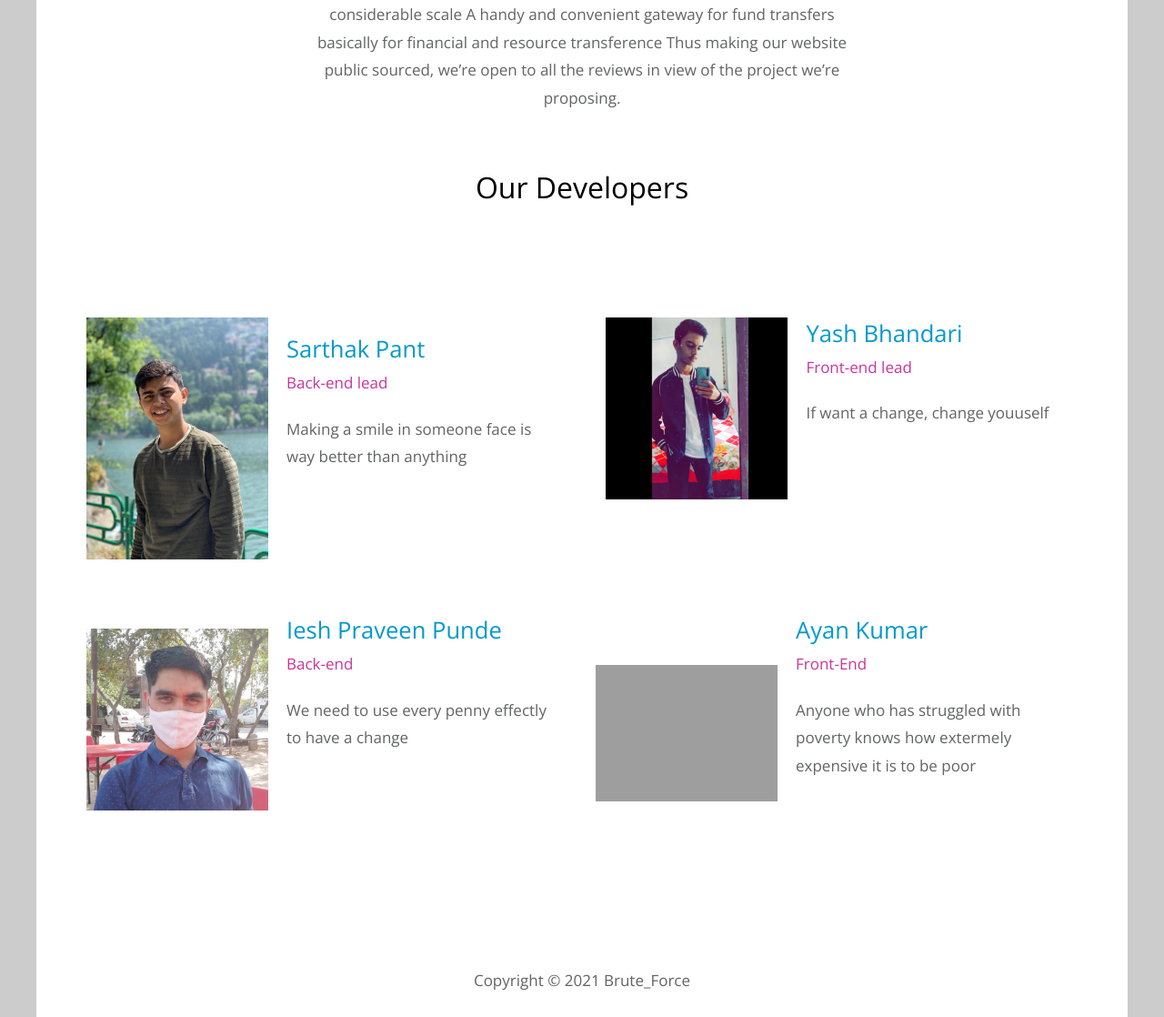
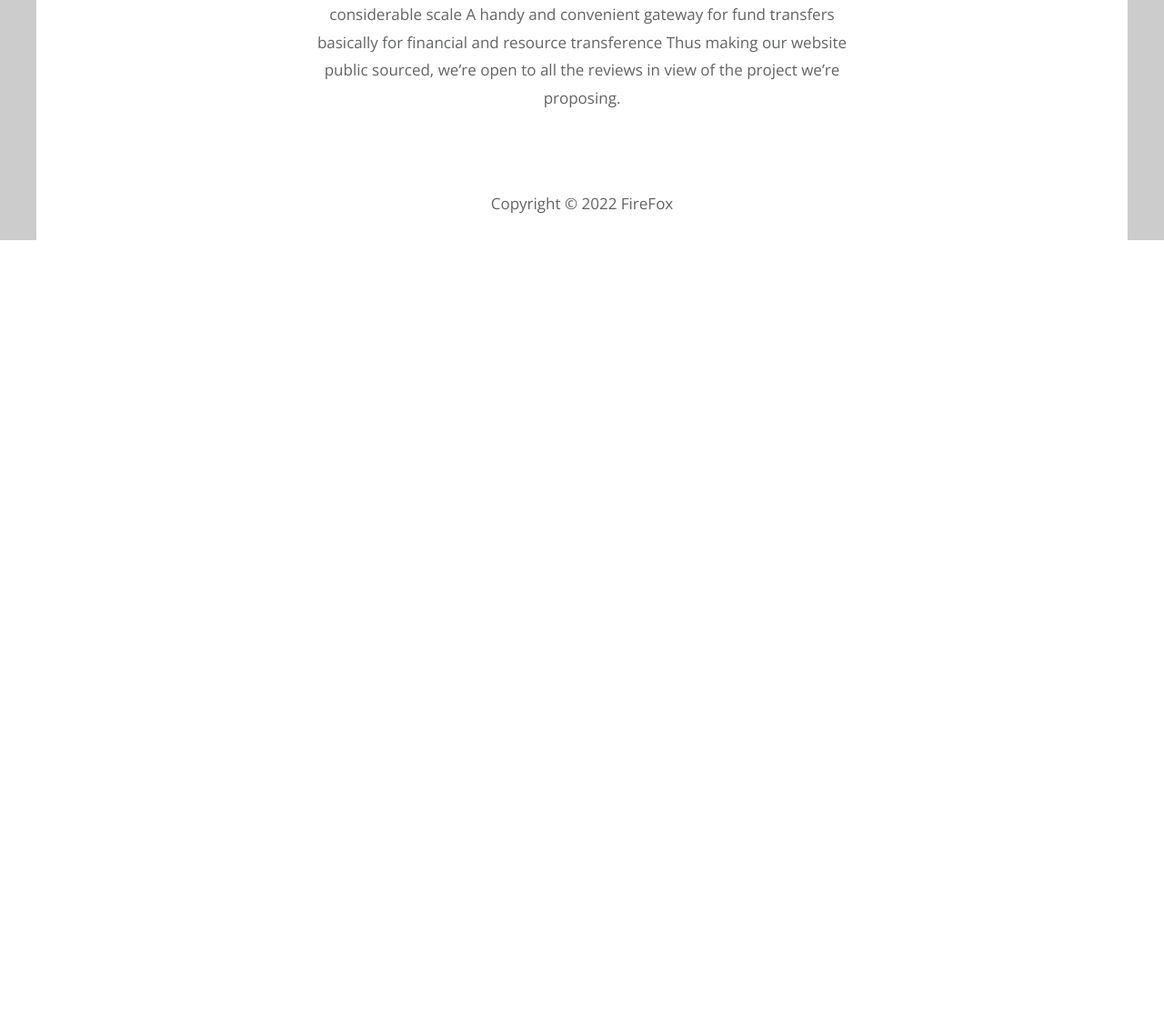
Before and after one commit to Chetnasahay/FireFox, a Django app: page /accounts/about in a window 1280 px wide. Shown: the part 653-1771 px from the top of the page at 91% size. After the commit the page ends 917 px from the top, so only its background shows below. Run offline with Django 3.2, Linux system fonts and the light colour scheme; grey boxes are pictures that could not be loaded.

Commit message:
final commit

```diff
--- a/templates/about.html
+++ b/templates/about.html
@@ -54,82 +54,13 @@
 					Thus making our website public sourced, we’re open to all the reviews in
 					view of the project we’re proposing.</p>
 			</header>
-           <h2 class="col-12 text-center tm-section-title">Our Developers</h2>
-		   <br>
-		   <br>
-		   <br>
-		   <br>
-			<div class="tm-container-inner tm-persons">
-				<div class="row">
-					<article class="col-lg-6">
-						<figure class="tm-person">
-							<img src="{% static 'images/sarthak.jpeg' %}" width="200" hight="100" class="img-fluid tm-person-img" />
-							<figcaption class="tm-person-description">
-								<h4 class="tm-person-name">Sarthak Pant</h4>
-								<p class="tm-person-title">Back-end lead</p>
-								<p class="tm-person-about">Making a smile in someone face is way better than anything</p>
-								<div>
-									<a target="_blank" href="https://www.facebook.com/sarthak.pant.12576" class="tm-social-link"><i class="fab fa-facebook tm-social-icon"></i></a>
-									<a target="_blank" href="https://twitter.com/1SarthakPant" class="tm-social-link"><i class="fab fa-twitter tm-social-icon"></i></a>
-									<a target="_blank" href="https://www.instagram.com/sarthak.pant31/" class="tm-social-link"><i class="fab fa-instagram tm-social-icon"></i></a>
-								</div>
-							</figcaption>
-						</figure>
-					</article>
-					<article class="col-lg-6">
-						<figure class="tm-person">
-							<img src="{% static 'images/yash.jpeg' %}" width="200" hight="150" class="img-fluid tm-person-img" />
-							<figcaption class="tm-person-description">
-								<h4 class="tm-person-name">Yash Bhandari</h4>
-								<p class="tm-person-title">Front-end lead</p>
-								<p class="tm-person-about"> If want a change, change youuself </p>
-								<div>
-									<a target="_blank" href="https://fb.com" class="tm-social-link"><i class="fab fa-facebook tm-social-icon"></i></a>
-									<a target="_blank" href="https://www.instagram.com/bhandarii.7/" class="tm-social-link"><i class="fab fa-instagram tm-social-icon"></i></a>
-									<a target="_blank" href="https://twitter.com" class="tm-social-link"><i class="fab fa-twitter tm-social-icon"></i></a>
-								</div>
-							</figcaption>
-						</figure>
-					</article>
-					<article class="col-lg-6">
-						<figure class="tm-person">
-							<img src="{% static 'images/iesh.jpeg' %}" width="200" hight="150" class="img-fluid tm-person-img" />
-							<figcaption class="tm-person-description">
-								<h4 class="tm-person-name">Iesh Praveen Punde</h4>
-								<p class="tm-person-title">Back-end</p>
-								<p class="tm-person-about"> We need to use every penny effectly to have a change</p>
-								<div>
-									<a target="_blank" href="https://fb.com" class="tm-social-link"><i class="fab fa-facebook tm-social-icon"></i></a>
-									<a target="_blank" href="https://instagram.com" class="tm-social-link"><i class="fab fa-twitter tm-social-icon"></i></a>
-									<a target="_blank" href="https://instagram.com" class="tm-social-link"><i class="fab fa-instagram tm-social-icon"></i></a>
-								</div>
-							</figcaption>
-						</figure>
-					</article>
-					<article class="col-lg-6">
-						<figure class="tm-person">
-							<img src="{% static 'images/ayan.PNG' %}" width="200" hight="150" class="img-fluid tm-person-img" />
-							<figcaption class="tm-person-description">
-								<h4 class="tm-person-name">Ayan Kumar</h4>
-								<p class="tm-person-title">Front-End</p>
-								<p class="tm-person-about">Anyone who has struggled with poverty knows how extermely expensive it is to be poor</p>
-								<div>
-									<a target="_blank" href="https://fb.com" class="tm-social-link"><i class="fab fa-facebook tm-social-icon"></i></a>
-									<a target="_blank" href="https://twitter.com" class="tm-social-link"><i class="fab fa-twitter tm-social-icon"></i></a>
-									<a target="_blank" href="https://www.instagram.com/_a.yan_/" class="tm-social-link"><i class="fab fa-instagram tm-social-icon"></i></a>
 
-								</div>
-							</figcaption>
-						</figure>
-					</article>
-				</div>
-			</div>
 
 		</main>
 
 
 		<footer class="tm-footer text-center">
-			<p>Copyright &copy; 2021 Brute_Force </p>
+			<p>Copyright &copy; 2022 FireFox </p>
 		</footer>
 	</div>
 	<script src="{% static 'js/jquery.min.js' %}"></script>
```
